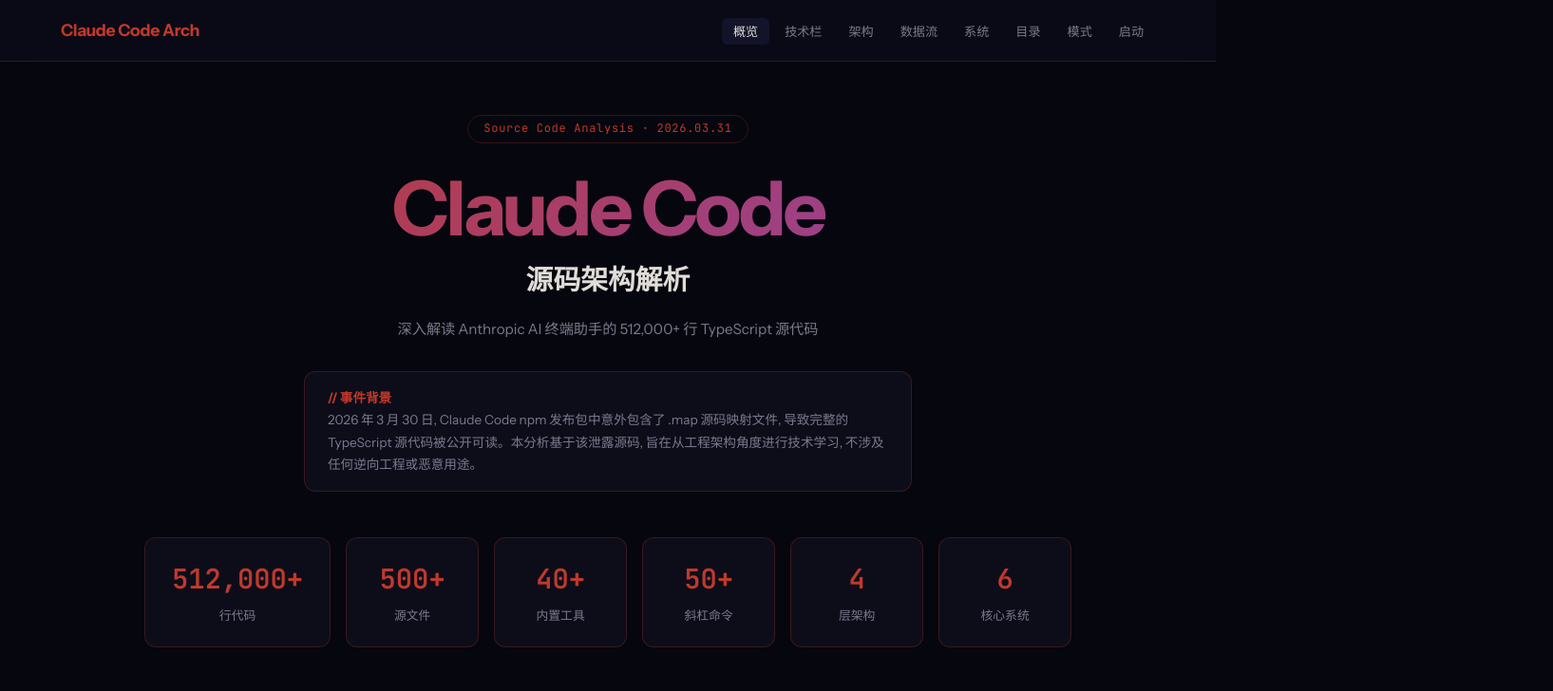
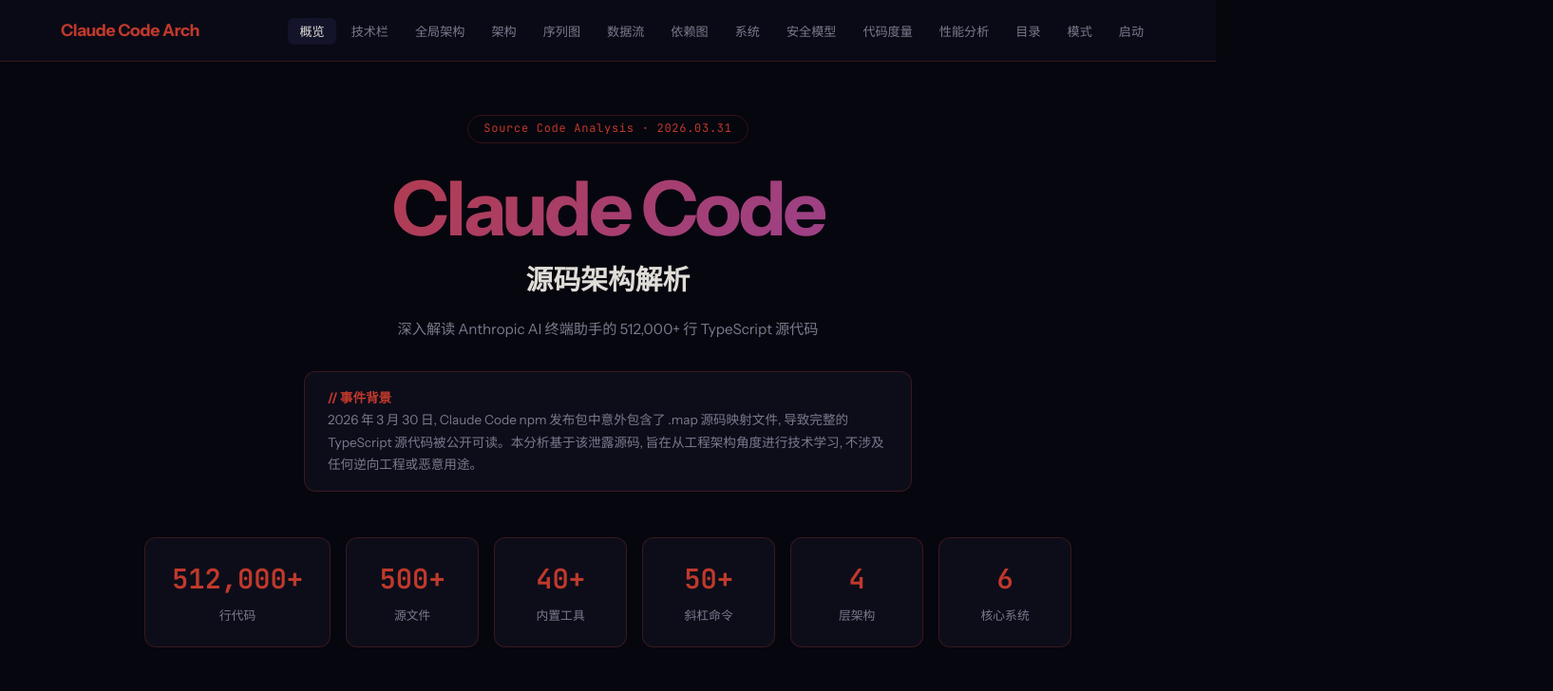
Before and after one commit to Tsutomu-miku/claude-code-architecture, a React (Vite) app: page / in a window 1280 px wide. Shown: the top 728 px of the page at 95% size, 1635 px wide, since content can reach past the window. Built offline with nearby package versions, Linux system fonts and the light colour scheme.

Commit message:
feat: add 6 new sections (GlobalArch, SequenceDiag, DependencyGraph, SecurityModel, CodeMetrics, Performance)

```diff
--- a/src/App.tsx
+++ b/src/App.tsx
@@ -3,9 +3,15 @@
 import './expanded.css'
 import Hero from './sections/Hero'
 import TechStack from './sections/TechStack'
+import GlobalArch from './sections/GlobalArch'
 import Architecture from './sections/Architecture'
+import SequenceDiag from './sections/SequenceDiag'
 import DataFlow from './sections/DataFlow'
+import DependencyGraph from './sections/DependencyGraph'
 import Systems from './sections/Systems'
+import SecurityModel from './sections/SecurityModel'
+import CodeMetrics from './sections/CodeMetrics'
+import Performance from './sections/Performance'
 import DirTree from './sections/DirTree'
 import Patterns from './sections/Patterns'
 import BootSeq from './sections/BootSeq'
@@ -14,9 +20,15 @@
 const navItems = [
   { id: 'hero', label: '概览' },
   { id: 'tech', label: '技术栏' },
+  { id: 'global-arch', label: '全局架构' },
   { id: 'arch', label: '架构' },
+  { id: 'sequence-diag', label: '序列图' },
   { id: 'flow', label: '数据流' },
+  { id: 'dependency-graph', label: '依赖图' },
   { id: 'systems', label: '系统' },
+  { id: 'security-model', label: '安全模型' },
+  { id: 'code-metrics', label: '代码度量' },
+  { id: 'performance', label: '性能分析' },
   { id: 'tree', label: '目录' },
   { id: 'patterns', label: '模式' },
   { id: 'boot', label: '启动' },
@@ -88,9 +100,15 @@
       <main>
         <Hero />
         <TechStack />
+        <GlobalArch />
         <Architecture />
+        <SequenceDiag />
         <DataFlow />
+        <DependencyGraph />
         <Systems />
+        <SecurityModel />
+        <CodeMetrics />
+        <Performance />
         <DirTree />
         <Patterns />
         <BootSeq />
```
